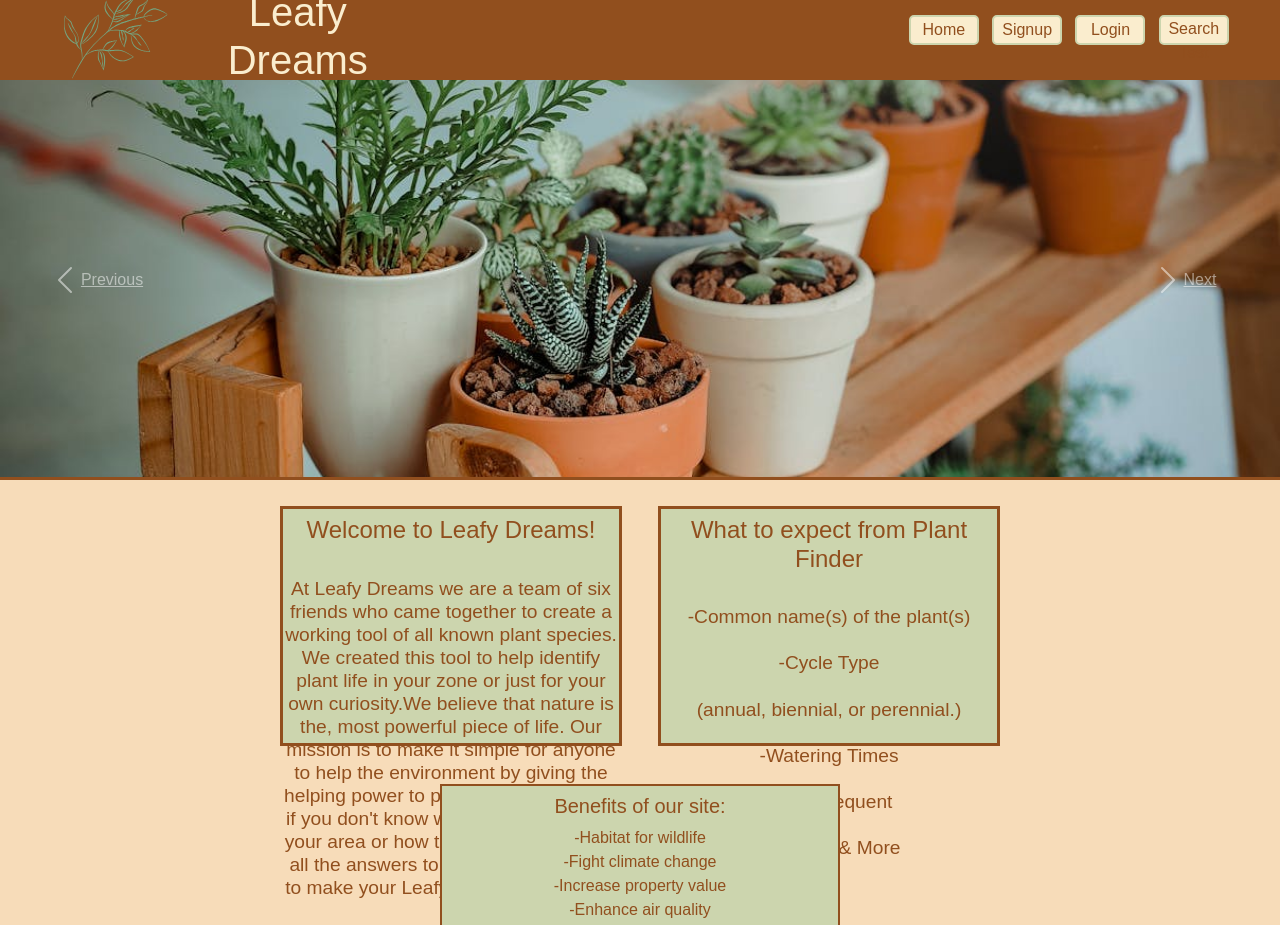
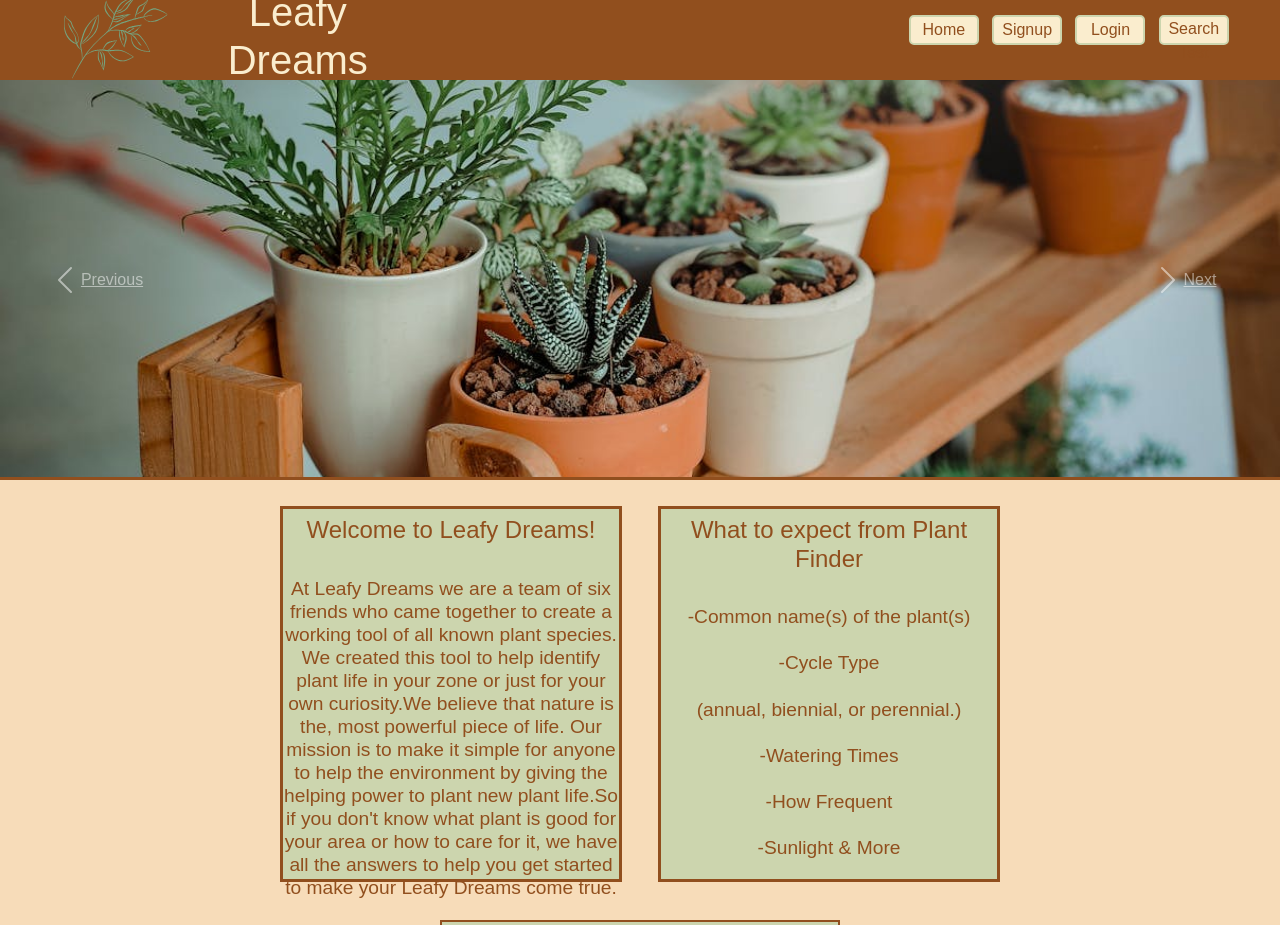
Before and after one commit to thomassmith0526/Leafy-Dreams, a React (Vite) app in the folder client/: page / in a window 1280 px wide. Shown: the top 925 px of the page. Built offline with nearby package versions, Linux system fonts and the light colour scheme; a web font is replaced by a local one.

Commit message:
minor fix on home page

```diff
--- a/client/src/components/pages/Home/Home.css
+++ b/client/src/components/pages/Home/Home.css
@@ -28,7 +28,7 @@
     margin: 2% ;
     text-align: center;
     width: 90vh;
-    height: 30vh;
+    height: 47vh;
 }
 
 .column1, .column2 {
@@ -55,7 +55,7 @@
     margin: 1% ;
     text-align: center;
     width: 50vh;
-    height: 20vh;
+    height: 35vh;
     border: solid 1px #914F1E;
 }
 
```
